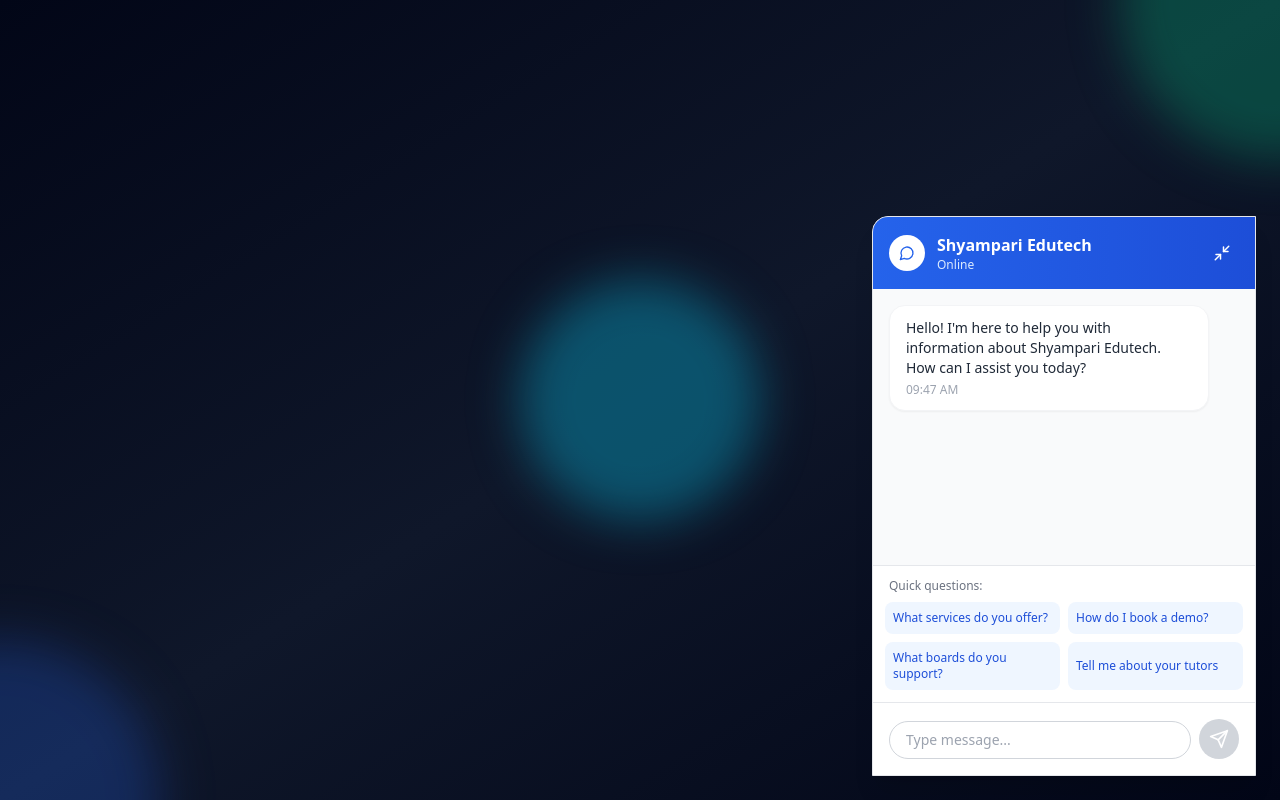
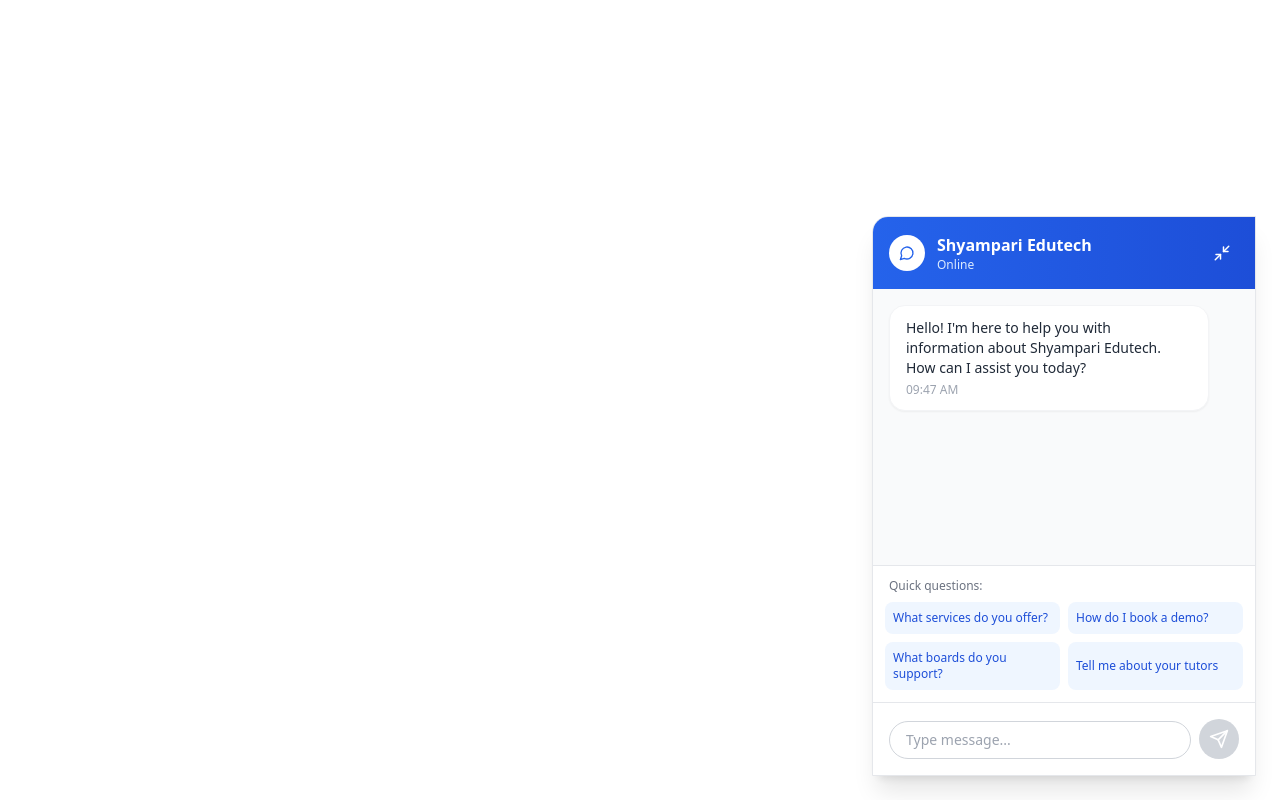
Before and after one commit to qruxz/tutof, a React (Vite) app: page / in a window 1280 px wide. Built offline with nearby package versions, Linux system fonts and the light colour scheme.

Commit message:
Update Index.tsx

```diff
--- a/src/pages/Index.tsx
+++ b/src/pages/Index.tsx
@@ -3,16 +3,8 @@
 
 const Index = () => {
   const location = useLocation();
-
   return (
-    <div className="min-h-screen bg-gradient-to-br from-slate-950 via-slate-900 to-slate-950">
-      {/* Animated background elements */}
-      <div className="fixed inset-0 overflow-hidden pointer-events-none">
-        <div className="absolute -top-40 -right-40 w-80 h-80 bg-emerald-600 rounded-full mix-blend-multiply filter blur-xl opacity-10 animate-pulse" style={{ animationDuration: '8s' }}></div>
-        <div className="absolute -bottom-40 -left-40 w-80 h-80 bg-blue-600 rounded-full mix-blend-multiply filter blur-xl opacity-10 animate-pulse animation-delay-2000" style={{ animationDuration: '7s' }}></div>
-        <div className="absolute top-1/2 left-1/2 transform -translate-x-1/2 -translate-y-1/2 w-60 h-60 bg-cyan-600 rounded-full mix-blend-multiply filter blur-xl opacity-5 animate-pulse animation-delay-4000" style={{ animationDuration: '10s' }}></div>
-      </div>
-
+    <div className="min-h-screen bg-white">
       <div className="relative z-10">
         {/* Header Navigation */}
         <header className="py-6 px-6">
@@ -26,17 +18,12 @@
                     : "text-slate-400 hover:text-white"
                 }`}
               >
-
               </Link>
-
             </div>
           </nav>
         </header>
-
-
         {/* Chat Section */}
         <ChatSection />
-
       </div>
     </div>
   );
```
